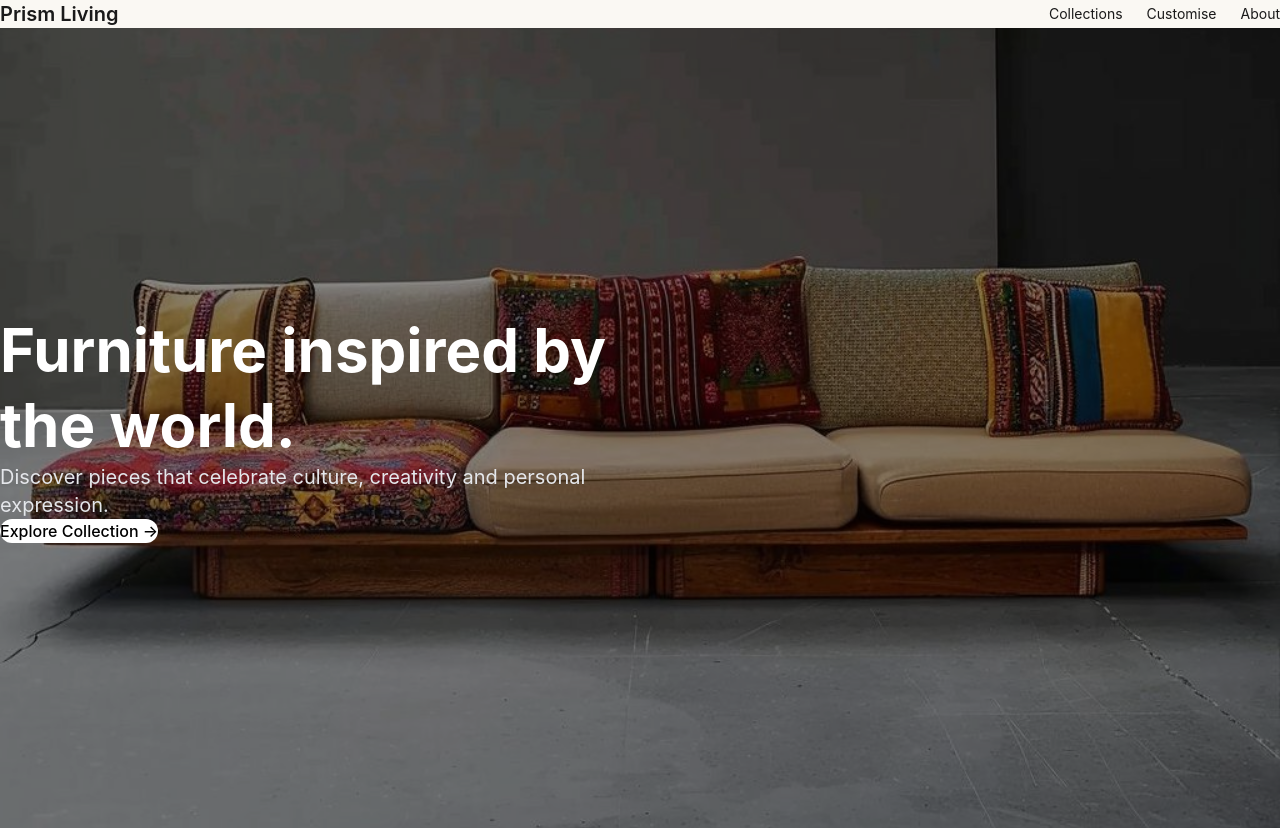
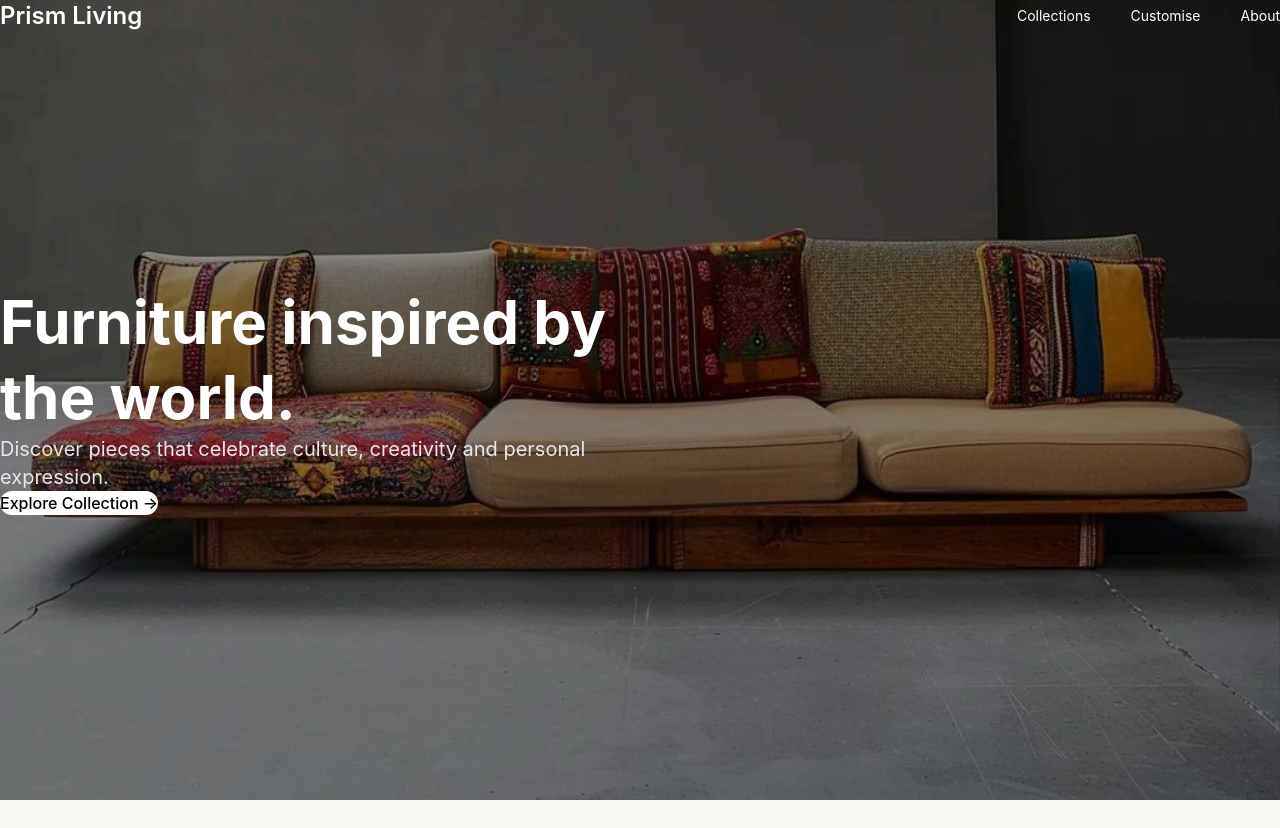
Before and after one commit to codereen/prism-living, a React (Vite) app: page / in a window 1280 px wide. After the commit the page ends 800 px from the top, so only its background shows below. Built offline with nearby package versions, Linux system fonts and the light colour scheme.

Commit message:
refactor: organize project into scalable architecture

```diff
--- a/src/components/Navbar.tsx
+++ /dev/null
@@ -1,17 +0,0 @@
-function Navbar() {
-  return (
-    <nav className="flex justify-between items-center px-8 py-6">
-      <h2 className="text-xl font-semibold">
-        Prism Living
-      </h2>
-
-      <div className="flex gap-6 text-sm">
-        <a href="#">Collections</a>
-        <a href="#">Customise</a>
-        <a href="#">About</a>
-      </div>
-    </nav>
-  );
-}
-
-export default Navbar;
--- /dev/null
+++ b/src/components/layout/Navbar.tsx
@@ -0,0 +1,21 @@
+import Container from "../ui/Container";
+
+function Navbar() {
+  return (
+    <header className="absolute left-0 top-0 z-50 w-full text-white">
+      <Container className="flex items-center justify-between py-8">
+        <h2 className="text-2xl font-semibold">
+          Prism Living
+        </h2>
+
+        <nav className="flex gap-10 text-sm">
+          <a href="#">Collections</a>
+          <a href="#">Customise</a>
+          <a href="#">About</a>
+        </nav>
+      </Container>
+    </header>
+  );
+}
+
+export default Navbar;
--- a/src/components/Hero.tsx
+++ b/src/components/sections/Hero.tsx
@@ -1,6 +1,6 @@
-import heroImage from "../assets/images/hero.jpg";
-import Container from "./ui/Container";
-import Button from "./ui/BUtton";
+import heroImage from "../../assets/images/hero.jpg";
+import Container from "../ui/Container";
+import Button from "../ui/Button";
 
 function Hero() {
   return (
--- a/src/pages/Home.tsx
+++ b/src/pages/Home.tsx
@@ -1,5 +1,5 @@
-import Navbar from "../components/Navbar";
-import Hero from "../components/Hero";
+import Navbar from "../components/layout/Navbar";
+import Hero from "../components/sections/Hero";
 
 function Home() {
   return (
```
